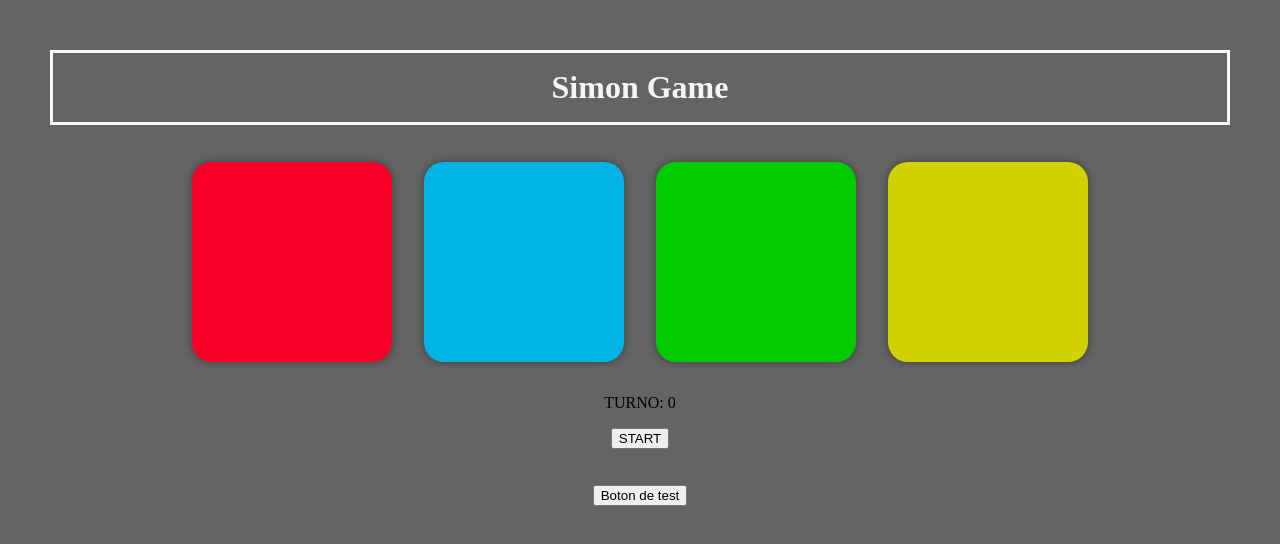
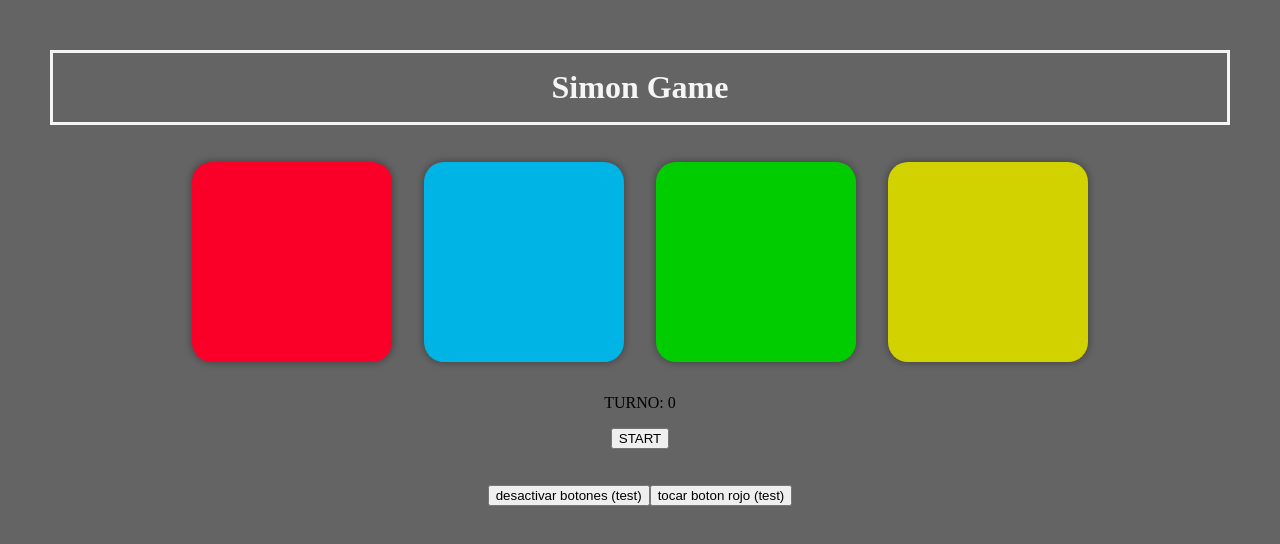
Before and after one commit to PerrottaJulian/SimonGameWeb, an Angular app in the folder SimonGame/: page / in a window 1280 px wide. Shown: the top 544 px of the page. Built offline with nearby package versions, Linux system fonts and the light colour scheme.

Commit message:
nuevos botones

```diff
--- a/SimonGame/src/app/simon/simon.component.html
+++ b/SimonGame/src/app/simon/simon.component.html
@@ -15,7 +15,8 @@
     <button *ngIf="this.game.turn === 0" (click)="this.startGame()">START</button>
 
     <h1>
-        <button (click)="test()"> Boton de test </button>
+        <button (click)="test()"> desactivar botones (test) </button>
+        <button (click)="test2()"> tocar boton rojo (test) </button>
     </h1>
 
 
--- a/SimonGame/src/app/simon/simon.component.ts
+++ b/SimonGame/src/app/simon/simon.component.ts
@@ -1,4 +1,4 @@
-import {AfterViewInit, BootstrapOptions, Component, ElementRef, OnDestroy, OnInit, Renderer2, ViewChild } from '@angular/core';
+import {AfterViewInit, BootstrapOptions, Component, ElementRef, OnDestroy, OnInit, Renderer2, ViewChild, ViewEncapsulation } from '@angular/core';
 import { simonLogic } from './simonLogic';
 import { CommonModule } from '@angular/common';
 
@@ -64,6 +64,8 @@ export class SimonComponent implements OnInit, OnDestroy, AfterViewInit {
 
   }
 
+  //Tone functions
+
   playTone(freq:number):void
   {
     if (!this.audioContext){
@@ -115,7 +117,7 @@ export class SimonComponent implements OnInit, OnDestroy, AfterViewInit {
     }
   }
 
-  //Functions to activate de button´s style when played
+  //Functions to activate the button´s style when played
   playingButton(button:string)
   {
     switch (button)
@@ -151,6 +153,10 @@ export class SimonComponent implements OnInit, OnDestroy, AfterViewInit {
     this.buttonsDisabled = !this.buttonsDisabled
   }
 
+  test2(){
+    this.onClick('red')
+  }
+
 
   Turn():void
   {
@@ -158,4 +164,7 @@ export class SimonComponent implements OnInit, OnDestroy, AfterViewInit {
   }
 
 
+
+
+
 }
```
